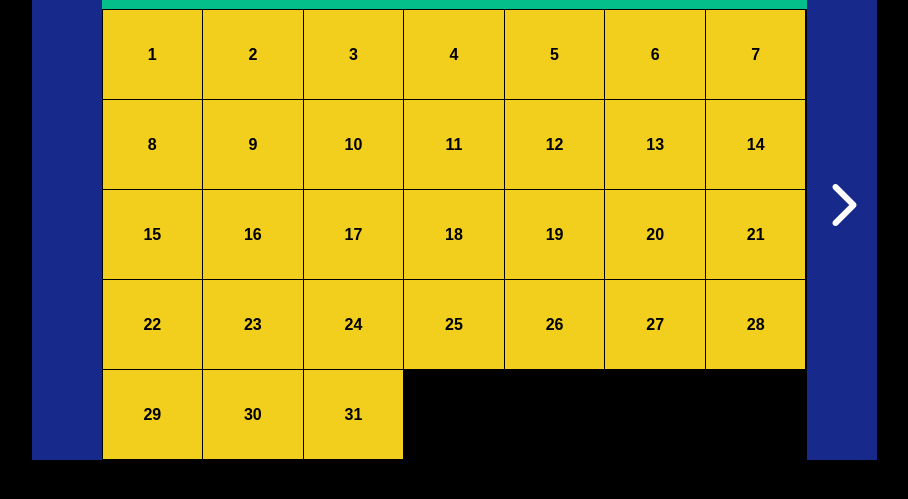
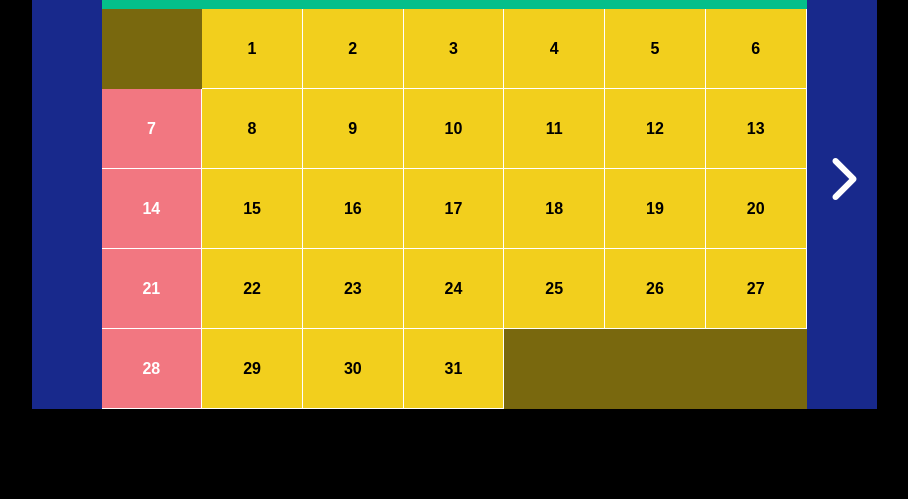
Before and after one commit to ducthang-vu/ajax-ex-calendar, a plain HTML site: page index.html in a window 1280 px wide. Shown: the part 73-572 px from the top of the page, without its empty margins (186-1094 px from the left). Drawn offline with nearby package versions, Linux system fonts and the light colour scheme; no server answers.

Commit message:
more css

```diff
--- a/css/main.css
+++ b/css/main.css
@@ -22,6 +22,7 @@ li {
 }
 .container {
     text-align: center;
+    background: rgba(242, 207, 29, 0.5);
 }
 
 .flex {
@@ -65,17 +66,19 @@ li {
     color: #fff
 }
 
+.btn:hover {
+    opacity: 0.8;
+}
+
 .month-list {
     width: 705px;
     grid-template-columns: repeat(7, 1fr);
-    border-left: 1px solid #000;
-    border-top: 1px solid #000;
 }
 
 .box {
-    height: 90px;
-    border-bottom: 1px solid #000;
-    border-right: 1px solid #000;
+    height: 80px;
+    border-bottom: 1px solid #fff;
+    border-right: 1px solid #fff;
     justify-content: center;
     align-items: center;
     font-weight: 600;
@@ -83,7 +86,37 @@ li {
     color: #000;
 }
 
-.box.holiday {
+.box:hover {
+    opacity: 0.8;
+}
+
+.box.holiday,
+.box.sunday {
+    grid-column: 1 / 2;
     background: #F27781;
     color: #fff;
 }
+
+.box.monday {
+    grid-column: 2 / 3;
+}
+
+.box.tuesday {
+    grid-column: 3 / 4;
+}
+
+.box.wednesday {
+    grid-column: 4 / 5;
+}
+
+.box.thursday {
+    grid-column: 5 / 6;
+}
+
+.box.friday {
+    grid-column: 6 / 7;
+}
+
+.box.saturday {
+    grid-column: 7 / 8;
+}
--- a/script/main.js
+++ b/script/main.js
@@ -33,7 +33,7 @@ function printDays(template, date) {
         });
 
         var context = {
-            class: 'day',
+            class: thisDate.format('dddd').toLowerCase(),
             day: thisDate.date(),
             completeDate: thisDate.format('YYYY-MM-DD')
         };
```
Also changed, not shown: index.html (+1 -1 lines).
